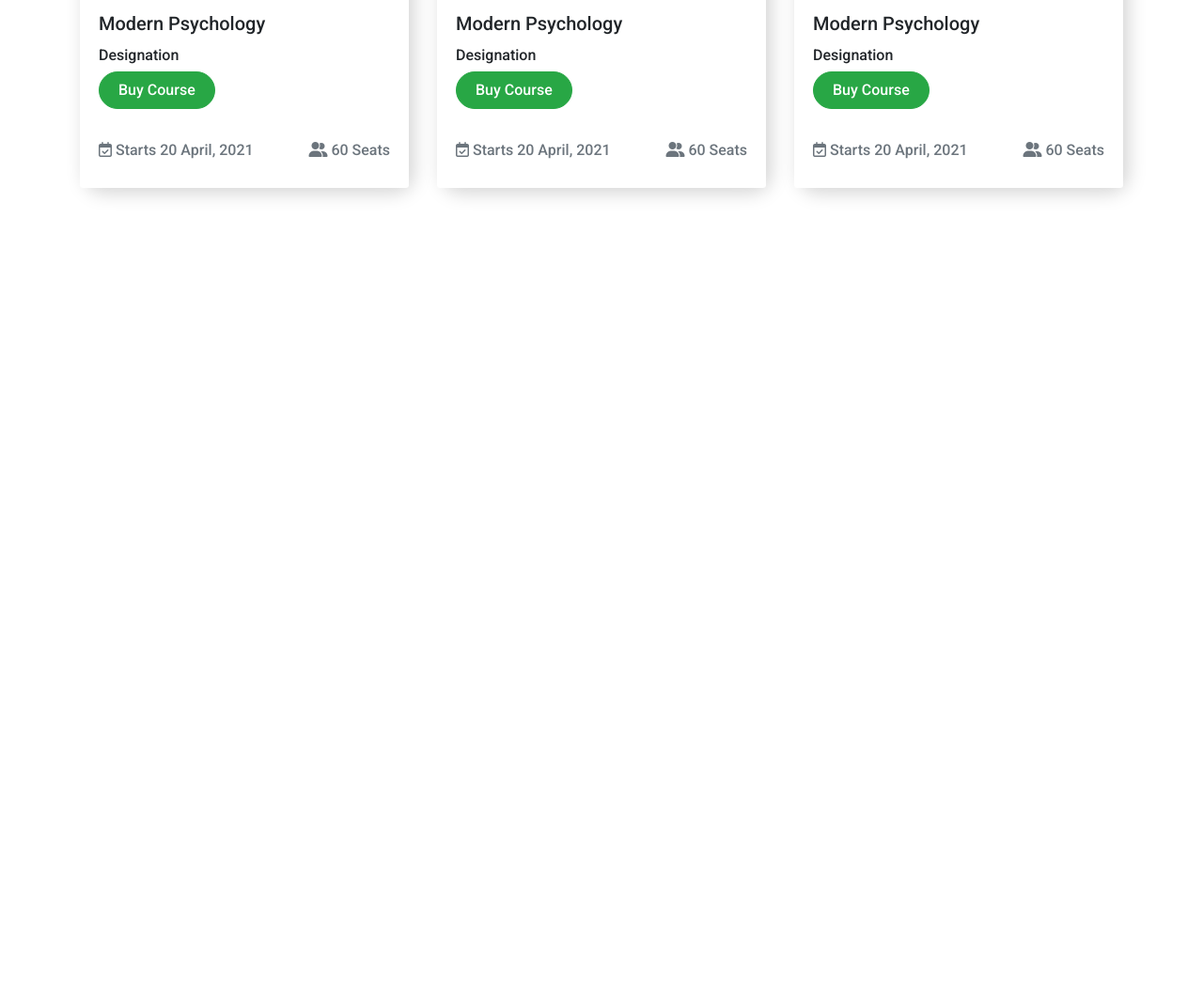
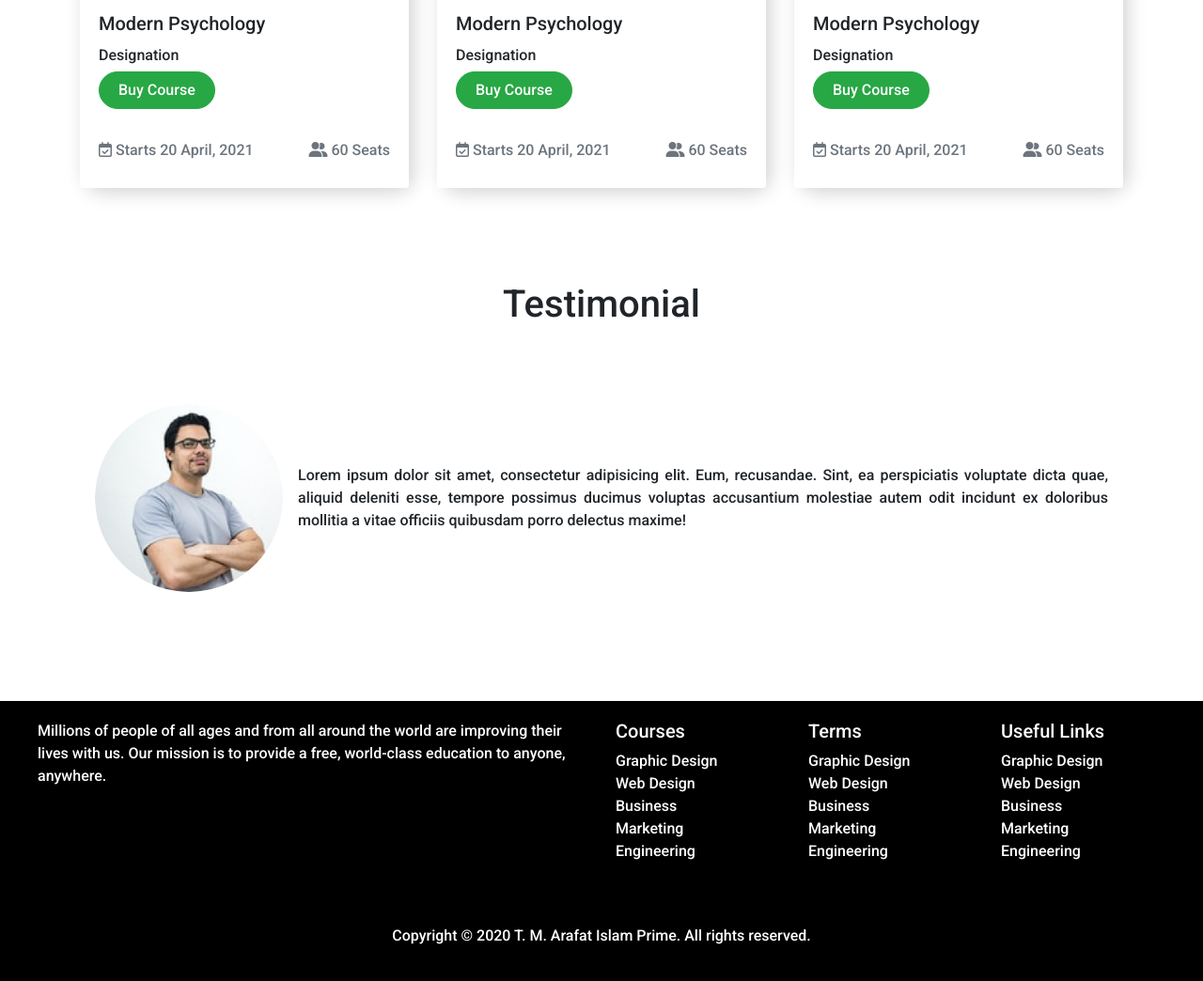
Before and after one commit to programmerprime/e-school, a plain HTML site: page index.html in a window 1280 px wide. Shown: the part 1159-2203 px from the top of the page at 94% size. Before the commit the page ends 1459 px from the top, so only its background shows below. Drawn offline with nearby package versions, Linux system fonts and the light colour scheme.

Commit message:
finished

```diff
--- a/index.html
+++ b/index.html
@@ -3,7 +3,7 @@
 <head>
     <meta charset="UTF-8">
     <meta name="viewport" content="width=device-width, initial-scale=1.0">
-    <title>Virtual School</title>
+    <title>E-School</title>
 
     <link rel="stylesheet" href="https://stackpath.bootstrapcdn.com/bootstrap/4.5.0/css/bootstrap.min.css" integrity="sha384-9aIt2nRpC12Uk9gS9baDl411NQApFmC26EwAOH8WgZl5MYYxFfc+NcPb1dKGj7Sk" crossorigin="anonymous">
 
@@ -11,6 +11,8 @@
     <link href="https://fonts.googleapis.com/css2?family=Roboto:wght@500&display=swap" rel="stylesheet">
 
     <script src="https://kit.fontawesome.com/ba2ee723bd.js" crossorigin="anonymous"></script>
+
+    <link rel="shortcut icon" href="resources/icon/navicon.png" type="image/x-icon">
 
 
 </head>
@@ -38,7 +40,7 @@
         <a class="nav-link" href="#courses">Courses</a>
       </li>
       <li class="nav-item">
-        <a class="nav-link" href="#others">Others</a>
+        <a class="nav-link" href="#testimonial">Others</a>
       </li>
       <li class="nav-item">
         <a class="nav-link" href="#blog">Blog</a>
@@ -68,7 +70,7 @@
 </div>
 
 
-<div class="container box">
+<div class="container box" id="books">
     <div class="row">
         <div class="col-md-3">
             <div class="text-center box-column">
@@ -170,13 +172,44 @@
 
 
 
+
+
 </div> <!-- end of courses container -->
 
 
+<div class="container" id="testimonial">
+  <h1 class="text-center">Testimonial</h1>
+  <div class="media p-3" style="margin-top: 50px;">
+    <img src="resources/photos/Man.png" alt="John Doe" class="mr-3 mt-3 rounded-circle img-fluid" style="width:200px;">
+    <div class="media-body" style="margin-top: 80px;">
+      <p class="text-justify">Lorem ipsum dolor sit amet, consectetur adipisicing elit. Eum, recusandae. Sint, ea perspiciatis voluptate dicta quae, aliquid deleniti esse, tempore possimus ducimus voluptas accusantium molestiae autem odit incidunt ex doloribus mollitia a vitae officiis quibusdam porro delectus maxime!</p>
+    </div>
+  </div>
+</div>
 
 
 
-
+<div class="container-fluid" id="footer">
+  <div class="row">
+    <div class="col-md-6">
+      <p>Millions of people of all ages and from all around the world are improving their lives with us. Our mission is to provide a free, world-class education to anyone, anywhere.
+      </p>
+    </div>
+    <div class="col-md-2">
+      <h5>Courses</h5>
+      <p>Graphic Design <br>Web Design <br>Business <br>Marketing <br>Engineering</p>
+    </div>
+    <div class="col-md-2">
+      <h5>Terms</h5>
+      <p>Graphic Design <br>Web Design <br>Business <br>Marketing <br>Engineering</p>
+    </div>
+    <div class="col-md-2">
+      <h5>Useful Links</h5>
+      <p>Graphic Design <br>Web Design <br>Business <br>Marketing <br>Engineering</p>
+    </div>
+  </div>
+  <p class="text-center" style="margin-top: 50px;">Copyright © 2020 T. M. Arafat Islam Prime. All rights reserved.</p>
+</div>
 
 
 
--- a/style.css
+++ b/style.css
@@ -84,3 +84,13 @@ a.activelink {
     border: none;
     background: white;
 }
+
+#testimonial {
+    margin-bottom: 100px;
+}
+
+#footer {
+    background-color: black;
+    color: white;
+    padding: 20px 40px;
+}
```
Also changed, not shown: resources/icon/navicon.png (added).
